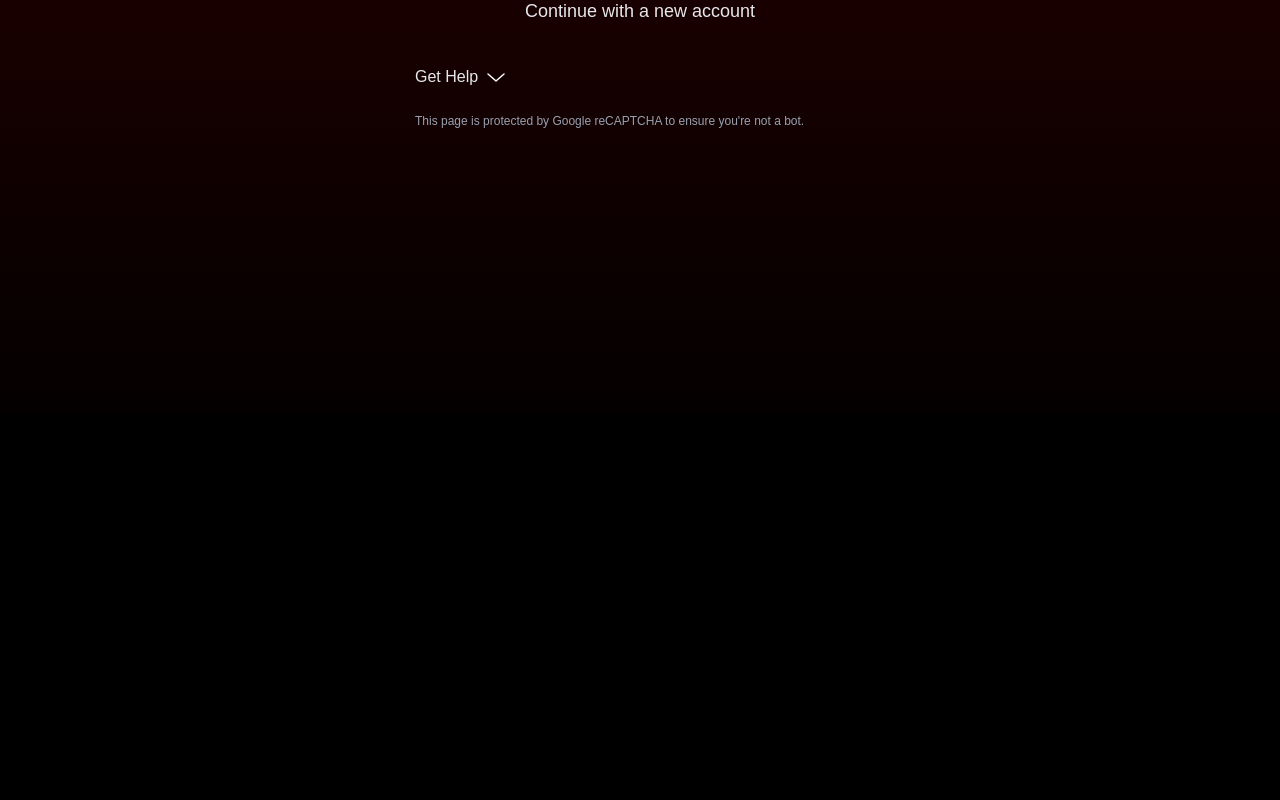
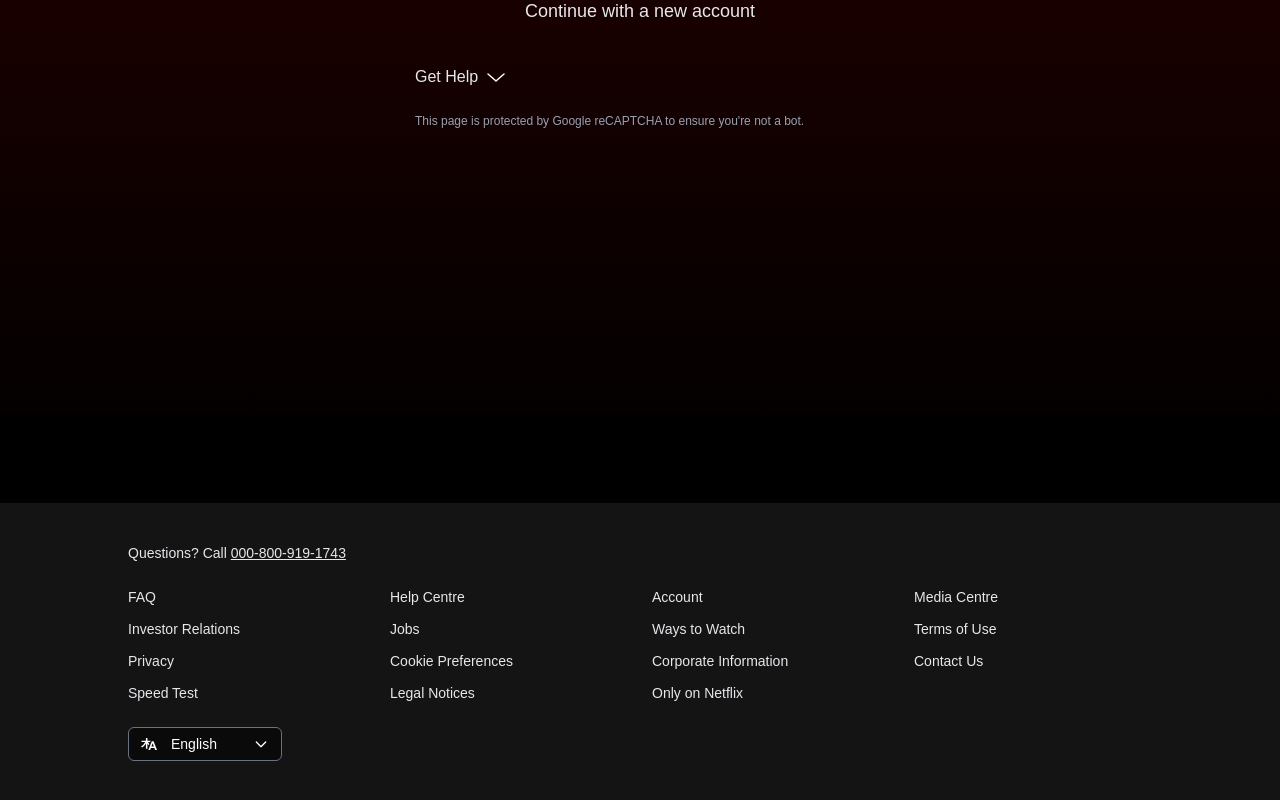
Before and after one commit to Bhupesh-Dewangan/Netflix-Clone, a React (Vite) app: page /signup in a window 1280 px wide. Shown: the part 386-1186 px from the top of the page. Before the commit the page ends 800 px from the top, so only its background shows below. Built offline with nearby package versions, Linux system fonts and the light colour scheme; a web font is replaced by a local one.

Commit message:
Created Navbar for Dashboard

```diff
--- a/package.json
+++ b/package.json
@@ -13,6 +13,7 @@
     "@tailwindcss/vite": "^4.2.2",
     "react": "^19.2.4",
     "react-dom": "^19.2.4",
+    "react-icons": "^5.6.0",
     "react-router-dom": "^7.14.0",
     "tailwindcss": "^4.2.2"
   },
--- a/src/App.jsx
+++ b/src/App.jsx
@@ -6,7 +6,7 @@ import Dashboard from "./Pages/Dashboard";
 
 function App() {
   return (
-    <div className="flex items-center justify-center h-screen bg-black">
+    <div className="flex items-start justify-center h-screen bg-black">
       <Routes>
         <Route path="/" element={<HomePage />} />
         <Route path="/signup" element={<SignUp />} />
--- /dev/null
+++ b/src/Components/MainNavbar.jsx
@@ -0,0 +1,55 @@
+import React from 'react'
+import { Link } from 'react-router-dom'
+import Netflix_Logo from '../assets/Netflix_Logo.png'
+import { CiSearch, CiBellOn } from "react-icons/ci";
+
+
+function MainNavbar() {
+    return (
+        <div className="flex justify-between items-center bg-black w-full px-10 border-b border-gray-800 h-14">
+            <div className="left">
+                <Link to="/">
+                    <img src={Netflix_Logo} alt="Netflix Logo" className="h-10 w-auto" />
+                </Link>
+            </div>
+
+            <div className="mid">
+                <ul className="flex justify-around gap-8 text-white text-sm">
+                    <li className=' transition-colors duration-200 hover:bg-red-600 px-3 py-1 rounded-full'>
+                        <Link to="/">Home</Link>
+                    </li>
+                    <li className=' transition-colors duration-200 hover:bg-red-600 px-3 py-1 rounded-full'>
+                        <Link to="/">TV Shows</Link>
+                    </li>
+                    <li className=' transition-colors duration-200 hover:bg-red-600 px-3 py-1 rounded-full'>
+                        <Link to="/">Movies</Link>
+                    </li>
+                    <li className=' transition-colors duration-200 hover:bg-red-600 px-3 py-1 rounded-full'>
+                        <Link to="/">New & Popular</Link>
+                    </li>
+                    <li className=' transition-colors duration-200 hover:bg-red-600 px-3 py-1 rounded-full'>
+                        <Link to="/">My List</Link>
+                    </li>
+                </ul>
+            </div>
+
+            <div className='SearchBar'>
+                <input type="text" placeholder='Search' className='bg-black text-white text-sm border border-gray-800 rounded-full px-2 py-1 w-80' />
+            </div>
+
+            <div className="right flex gap-8 items-center">
+
+                <CiSearch className='text-white w-6 h-6 text-bold hover:scale-110 transition-transform duration-200' />
+                <CiBellOn className='text-white w-6 h-6 text-bold hover:scale-110 transition-transform duration-200' />
+
+                <Link to="/signup">
+                    <button className="bg-red-600 hover:bg-red-700 text-white font-bold px-4 py-1.5 rounded-md transition-colors w-25">
+                        Sign In
+                    </button>
+                </Link>
+            </div>
+        </div>
+    )
+}
+
+export default MainNavbar
--- a/src/Pages/Dashboard.jsx
+++ b/src/Pages/Dashboard.jsx
@@ -1,8 +1,11 @@
 import React from 'react'
+import MainNavbar from '../Components/MainNavbar'
 
 function Dashboard() {
     return (
-        <p className='text-white text-4xl'>This is a dashboard</p>
+        <>
+            <MainNavbar />
+        </>
     )
 }
 
--- a/src/Pages/SignUp.jsx
+++ b/src/Pages/SignUp.jsx
@@ -1,6 +1,8 @@
 import Netflix_Logo from "../assets/Netflix_Logo.png";
 import React, { useState } from "react";
 import { Link } from "react-router-dom";
+import footerLinks from "../Data/Links";
+import translateIcon from "../assets/translate-icon.svg";
 
 function SignUp() {
   const [isOpen, setIsOpen] = useState(false);
@@ -13,7 +15,7 @@ function SignUp() {
         </Link>
       </nav>
 
-      <div className="flex items-start justify-center h-auto">
+      <div className="flex items-start justify-center h-auto min-h-screen">
         <div className=" text-white mt-10 rounded-md w-[min(90%,450px)]">
           <h1 className="text-3xl font-bold mb-2.5 ">
             Enter your info to sign in
@@ -90,6 +92,59 @@ function SignUp() {
           </p>
         </div>
       </div>
+
+      <footer className="bg-[#141414] text-gray-200 px-[10%] py-10 text-sm">
+        {/* Top Text */}
+        <p className="mb-6">
+          Questions? Call{" "}
+          <span className="underline cursor-pointer">000-800-919-1743</span>
+        </p>
+
+        {/* Links Grid */}
+        <div className="grid grid-cols-2 md:grid-cols-4 gap-6 mb-6">
+          {footerLinks.map((column, colIndex) => (
+            <ul key={colIndex} className="space-y-3">
+              {column.map((item, index) => (
+                <li key={index}>
+                  <a href="#" className="hover:underline">
+                    {item}
+                  </a>
+                </li>
+              ))}
+            </ul>
+          ))}
+        </div>
+
+        {/* Language Selector */}
+        <div className="relative border border-gray-500 bg-black/50 text-white rounded-md hover:border-white transition-colors duration-200 px-1.5 py-1.4 mb-6 w-[15%]">
+          <img
+            src={translateIcon}
+            alt="Translate"
+            className="absolute left-3 top-1/2 -translate-y-1/2 h-4 w-4 pointer-events-none brightness-0 invert "
+          />
+          <select className="bg-transparent text-white py-1.5 pl-9 pr-8 focus:outline-none cursor-pointer appearance-none text-sm font-medium w-full block">
+            <option className="text-black bg-white" value="English">
+              English
+            </option>
+            <option className="text-black bg-white" value="Hindi">
+              हिंदी
+            </option>
+          </select>
+          <svg
+            className="absolute right-3 top-1/2 -translate-y-1/2 w-4 h-4 text-white pointer-events-none"
+            fill="none"
+            stroke="currentColor"
+            viewBox="0 0 24 24"
+          >
+            <path
+              strokeLinecap="round"
+              strokeLinejoin="round"
+              strokeWidth="2"
+              d="M19 9l-7 7-7-7"
+            />
+          </svg>
+        </div>
+      </footer>
     </div>
   );
 }
```
Also changed, not shown: src/assets/hero_banner.jpg (added), 1 other file (tests, documents, lock files or other folders).
